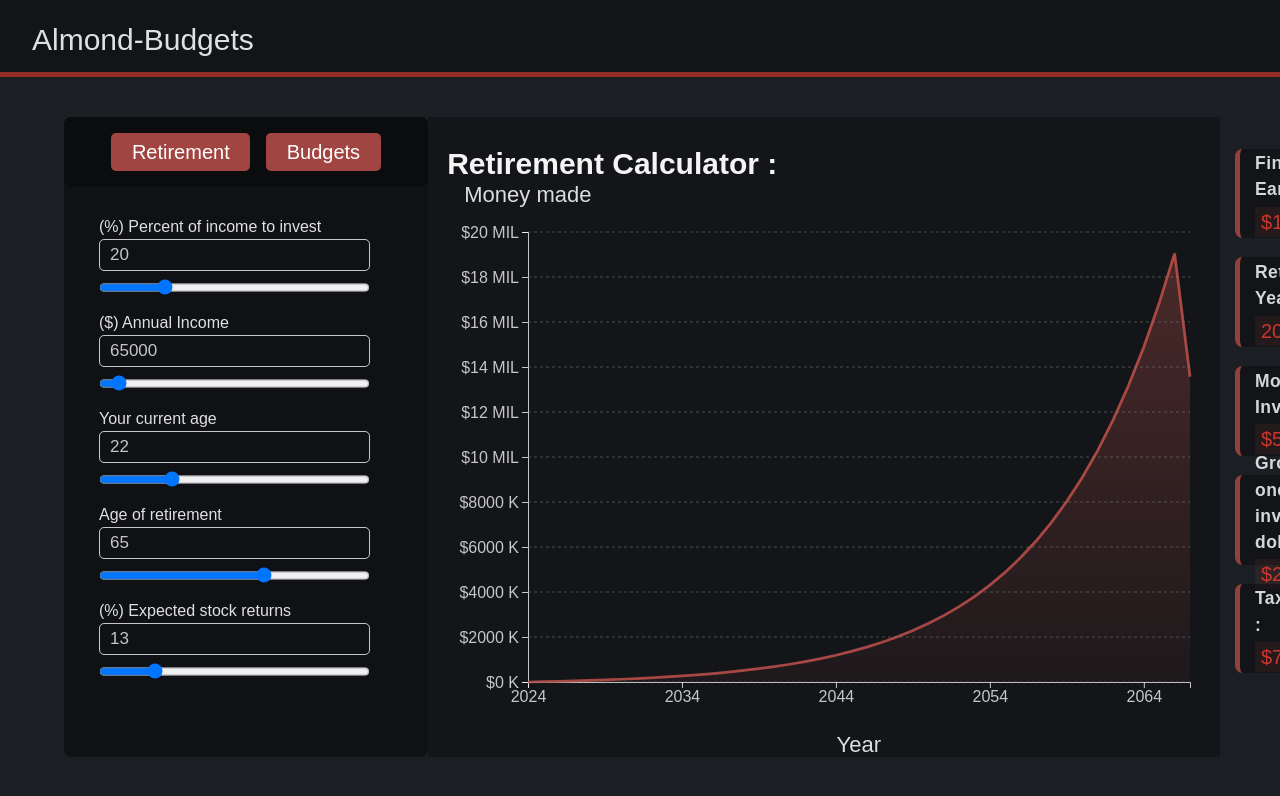
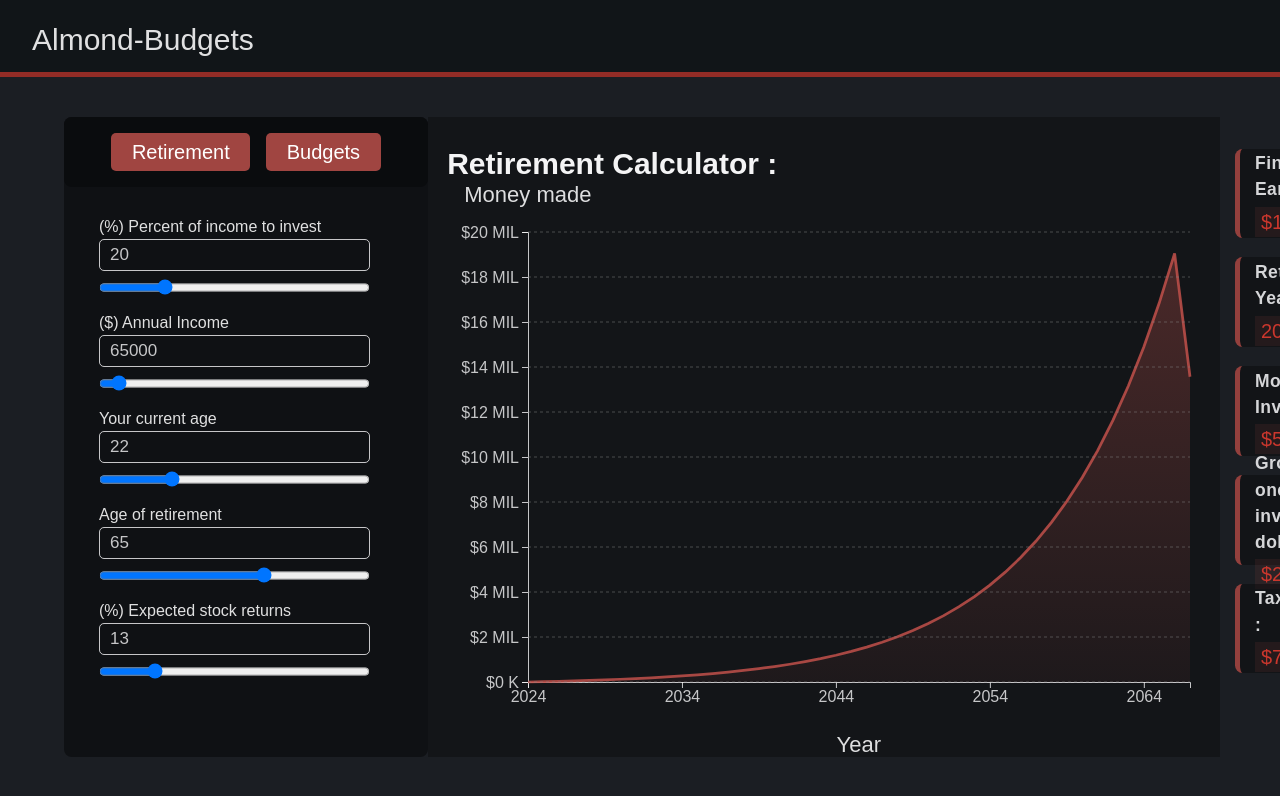
Before and after one commit to CadeJAlmond/Almond-Invest, a React (Vite) app: page / in a window 1280 px wide. Shown: the top 796 px of the page. Built offline with nearby package versions, Linux system fonts and the light colour scheme.

Commit message:
Fixed number formatting on retirement chart

```diff
--- a/src/components/RetirementCalc/RetirementProjectionChart.jsx
+++ b/src/components/RetirementCalc/RetirementProjectionChart.jsx
@@ -250,9 +250,9 @@ export default function RetirementPredictionChart({
 
     if (lengthOfNumber > 12) return `${num / 1_000_000_000_000} TRIL`;
 
-    if (lengthOfNumber > 10) return `${num / 1_000_000_000}BIL`;
+    if (lengthOfNumber > 9) return `${num / 1_000_000_000} BIL`;
 
-    if (lengthOfNumber > 7) return `${num / 1_000_000} MIL`;
+    if (lengthOfNumber > 6) return `${num / 1_000_000} MIL`;
 
     return `${num / 1_000} K`;
   };
```
